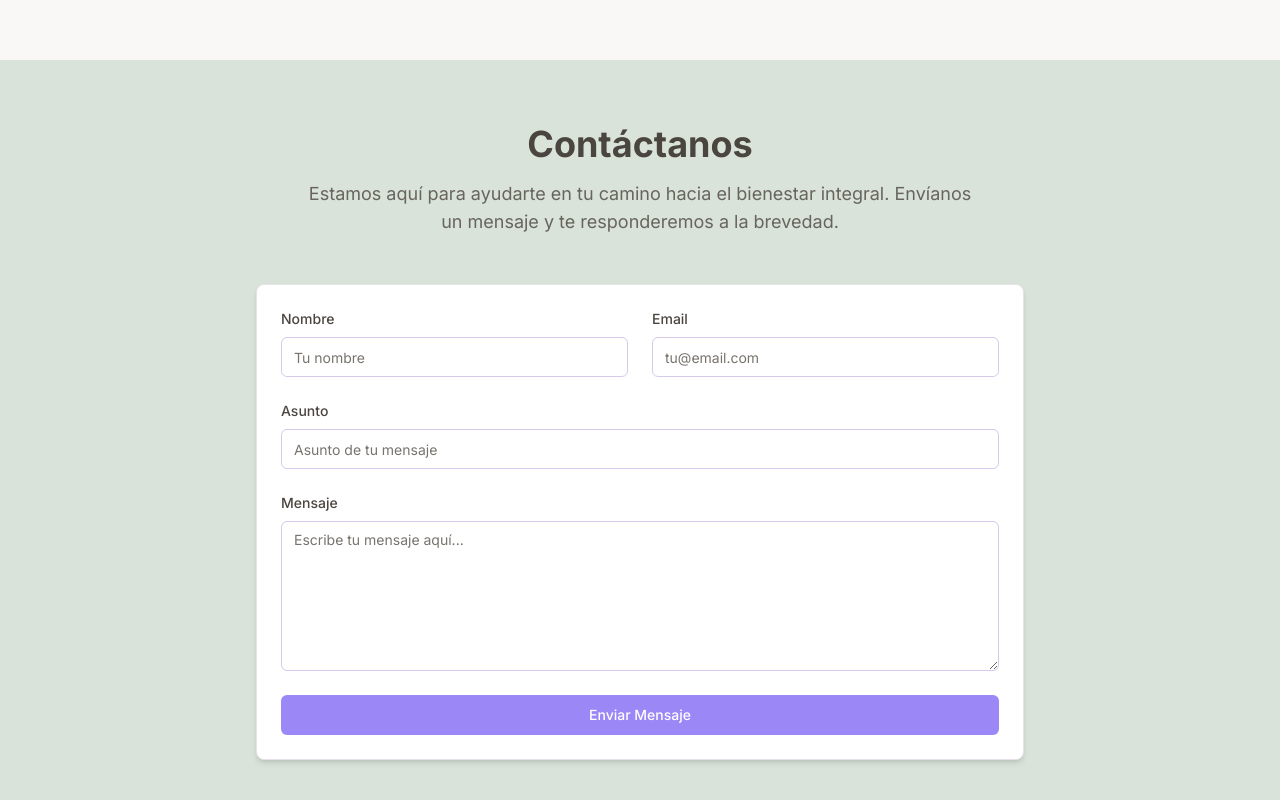
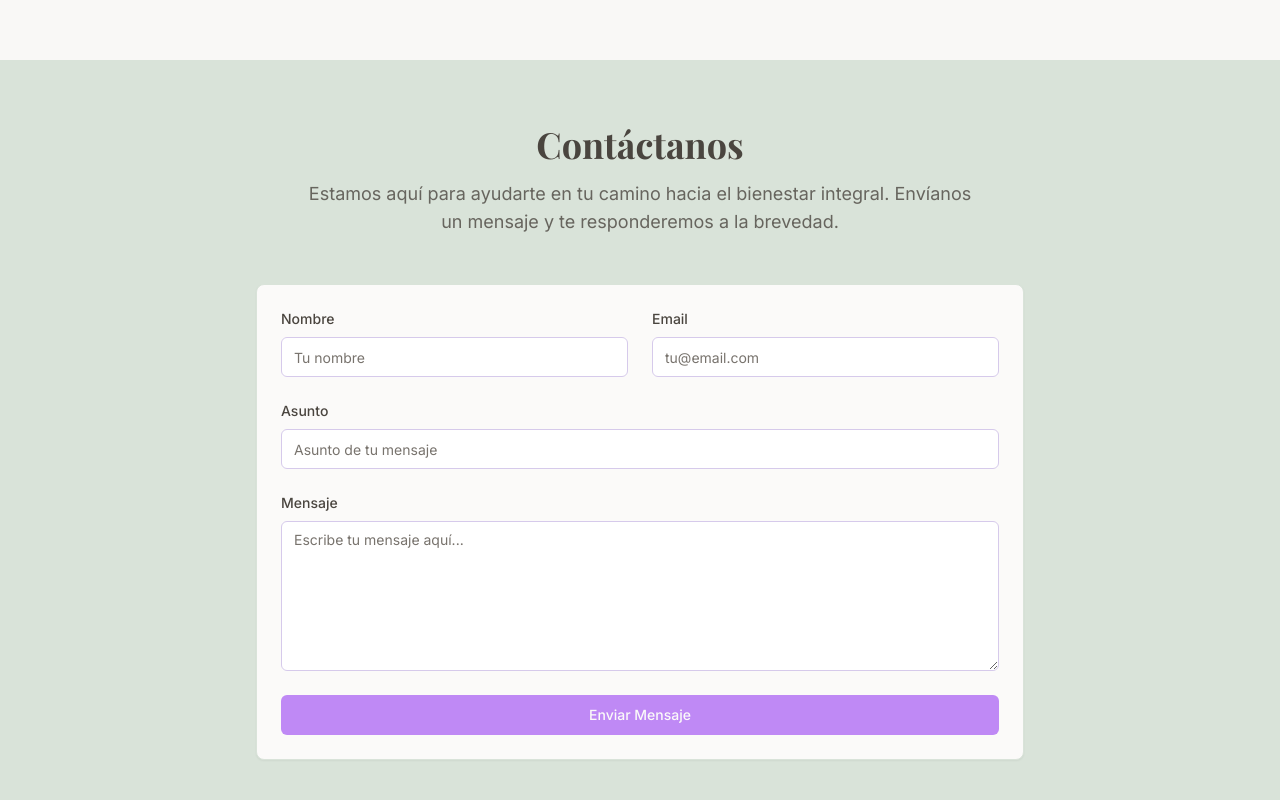
Before and after one commit to Diegoung/holistic-haven-react, a React (Vite) app: page / in a window 1280 px wide. Shown: the part 3720-4520 px from the top of the page. Built offline with nearby package versions, Linux system fonts and the light colour scheme.

Commit message:
Update code

```diff
--- a/src/components/Contact.tsx
+++ b/src/components/Contact.tsx
@@ -14,9 +14,9 @@ const Contact: React.FC = () => {
 
   return (
     <section className="py-16 bg-holistic-mint">
-      <div className="container mx-auto px-4">
+      <div className="holistic-container">
         <div className="text-center mb-12">
-          <h2 className="text-3xl md:text-4xl font-bold mb-4 text-holistic-dark">Contáctanos</h2>
+          <h2 className="holistic-heading text-3xl md:text-4xl font-bold mb-4">Contáctanos</h2>
           <p className="text-lg text-holistic-dark/80 max-w-2xl mx-auto">
             Estamos aquí para ayudarte en tu camino hacia el bienestar integral. Envíanos un mensaje
             y te responderemos a la brevedad.
@@ -24,7 +24,7 @@ const Contact: React.FC = () => {
         </div>
 
         <div className="max-w-3xl mx-auto">
-          <Card className="bg-white shadow-md">
+          <Card className="holistic-card">
             <CardContent className="p-6">
               <form onSubmit={handleSubmit} className="space-y-6">
                 <div className="grid grid-cols-1 md:grid-cols-2 gap-6">
@@ -77,10 +77,7 @@ const Contact: React.FC = () => {
                   />
                 </div>
 
-                <Button
-                  type="submit"
-                  className="w-full bg-holistic-purple hover:bg-holistic-purple/90 text-white"
-                >
+                <Button type="submit" className="holistic-btn-primary w-full">
                   Enviar Mensaje
                 </Button>
               </form>
```
